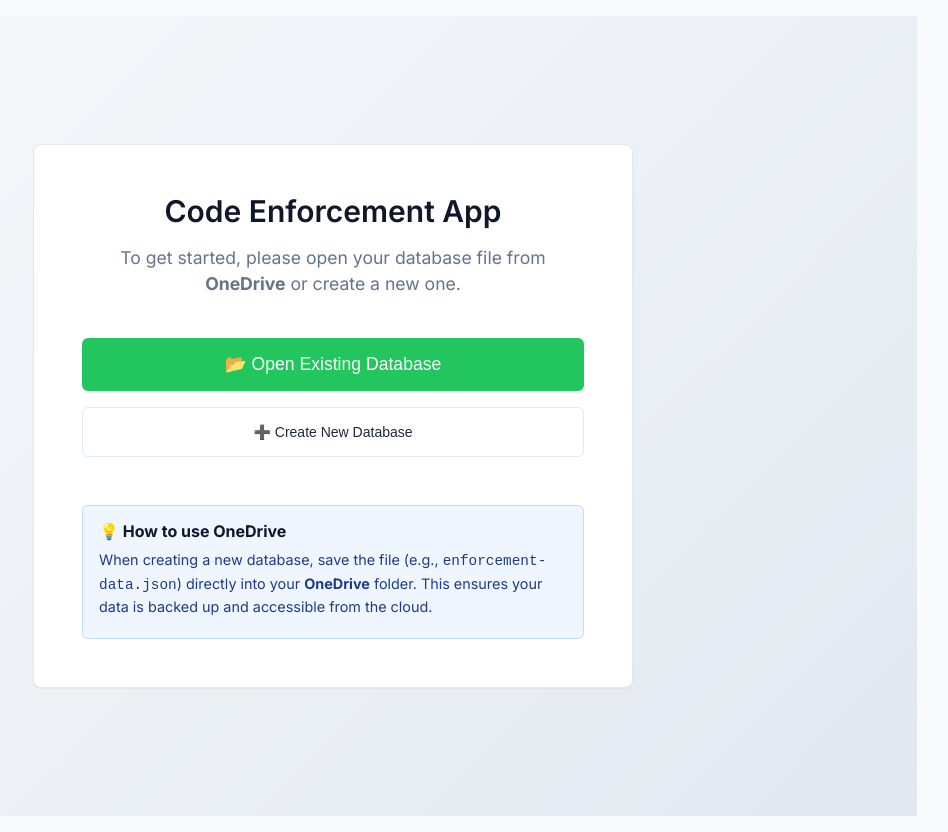
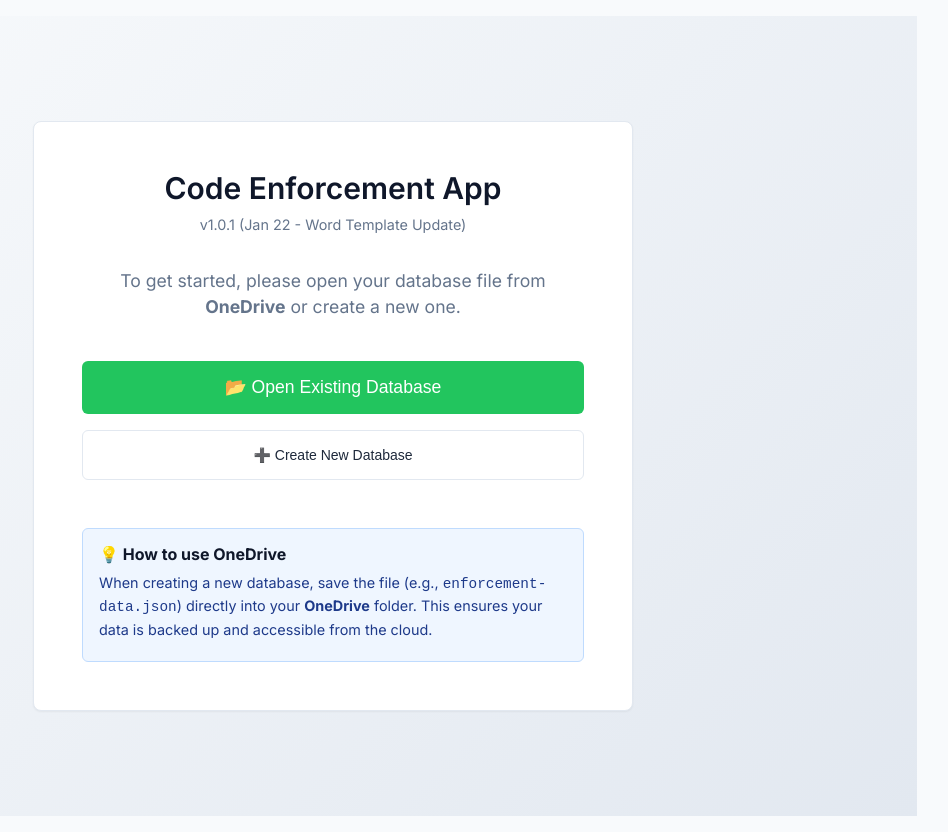
Before and after one commit to mbrewer061191/Code-enforcement-one-drive-, a React app in the folder app (7)/src/: page / in a window 1280 px wide. Shown: the whole page, without its empty margins (307-1255 px from the left). Built offline with nearby package versions, Linux system fonts and the light colour scheme; the HTML template or start-up script is replaced by a standard one.

Commit message:
Add files via upload

```diff
--- a/app (7)/src/components/WelcomeScreen.tsx
+++ b/app (7)/src/components/WelcomeScreen.tsx
@@ -1,4 +1,4 @@
-import React, { useState } from 'react';
+import { APP_VERSION } from '../constants';
 
 interface WelcomeScreenProps {
     onOpen: () => Promise<void>;
@@ -19,7 +19,9 @@ const WelcomeScreen: React.FC<WelcomeScreenProps> = ({ onOpen, onCreate, isLoadi
             padding: '2rem'
         }}>
             <div className="card" style={{ maxWidth: '600px', width: '100%', padding: '3rem', textAlign: 'center' }}>
-                <h1 style={{ marginBottom: '1rem', color: 'var(--primary-color)' }}>Code Enforcement App</h1>
+                <h1 style={{ marginBottom: '0.5rem', color: 'var(--primary-color)' }}>Code Enforcement App</h1>
+                <p style={{ marginBottom: '2rem', fontSize: '0.9rem', color: '#64748b' }}>v{APP_VERSION}</p>
+
                 <p style={{ marginBottom: '2.5rem', fontSize: '1.1rem', color: 'var(--text-secondary)' }}>
                     To get started, please open your database file from <strong>OneDrive</strong> or create a new one.
                 </p>
```
